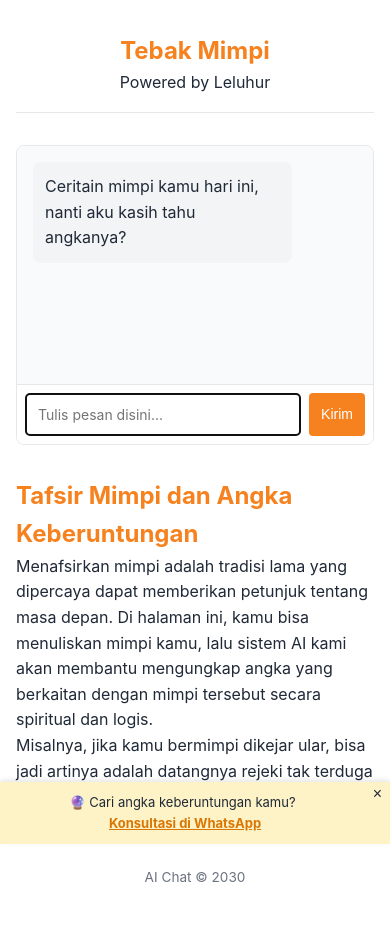
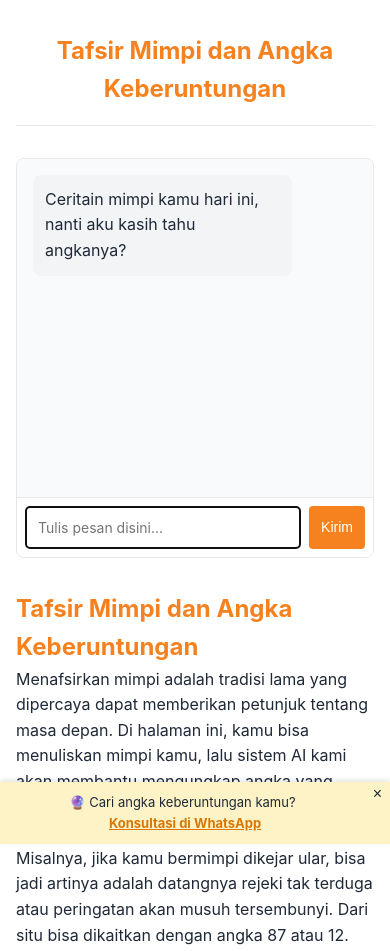
Before and after one commit to animalpsychic/chatai, a website: page public/artikel.html in a window 390 px wide. Shown: the top 951 px of the page. Before the commit the page ends 905 px from the top, so only its background shows below. Drawn offline with Linux system fonts and the light colour scheme.

Commit message:
Update artikel.html

```diff
--- a/public/artikel.html
+++ b/public/artikel.html
@@ -186,7 +186,7 @@
         }
 
         .chat-container {
-          height: 300px !important;
+          height: 400px !important;
           min-height: unset !important;
         }
 
@@ -209,8 +209,7 @@
 
   <body>
     <header>
-      <h1>Tebak Mimpi</h1>
-      <p>Powered by Leluhur</p>
+      <h1>Tafsir Mimpi dan Angka Keberuntungan</h1>
     </header>
 
     <div class="chat-container">
```
